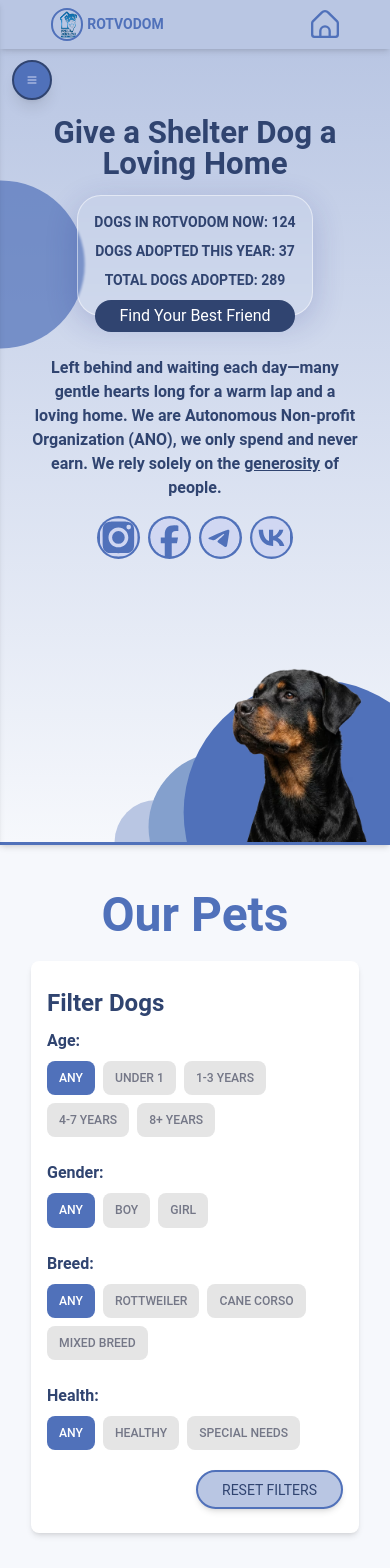
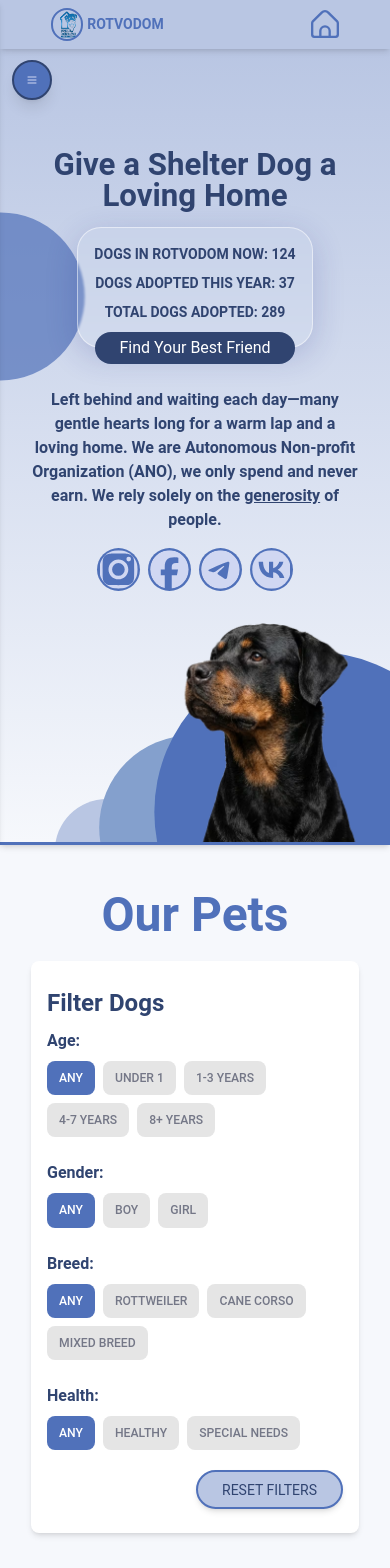
Before and after one commit to bavayra/dog-shelter, a React (Vite) app: page / in a window 390 px wide. Shown: the top 1568 px of the page. Built offline with nearby package versions, Linux system fonts and the light colour scheme; a web font is replaced by a local one.

Commit message:
style(AboutUs- 390): corrected decor circle's position

```diff
--- a/src/features/AboutUs.tsx
+++ b/src/features/AboutUs.tsx
@@ -23,6 +23,7 @@ const AboutUs = () => {
         left="0"
         opacity={90}
         zIndex={0}
+        className="about-circle-xs"
       />
       <div className="container mx-auto px-4">
         <h2 className="about-heading text-fluid-about-heading text-primary-500 z-12 text-center leading-tight font-bold">
--- a/src/styles/custom-breakpoints.css
+++ b/src/styles/custom-breakpoints.css
@@ -1,11 +1,36 @@
 /* Custom breakpoints for specific screen dimensions */
 
-@media (max-width: 375px) and (min-height: 750px) {
+@media (max-width: 390px) and (min-height: 750px) {
   #hero {
     padding-top: 3.5rem;
   }
   .circle-hero-transform {
     margin-top: 2rem;
+  }
+}
+
+@media (min-width: 376px) and (max-width: 390px) {
+  .about-circle-xs {
+    transform: translateY(50%);
+  }
+  .img-fluid-hero-dog {
+    width: 18.5rem;
+    height: 18.5rem;
+  }
+  .circle-xl {
+    width: 20rem;
+    height: 20rem;
+  }
+  .circle-md {
+    width: 11.5rem;
+    height: 11.5rem;
+  }
+  .circle-sm {
+    width: 6.5rem;
+    height: 6.5rem;
+  }
+  .hero-circle-sm {
+    transform: translateX(-230%) translateY(50%);
   }
 }
 
```
